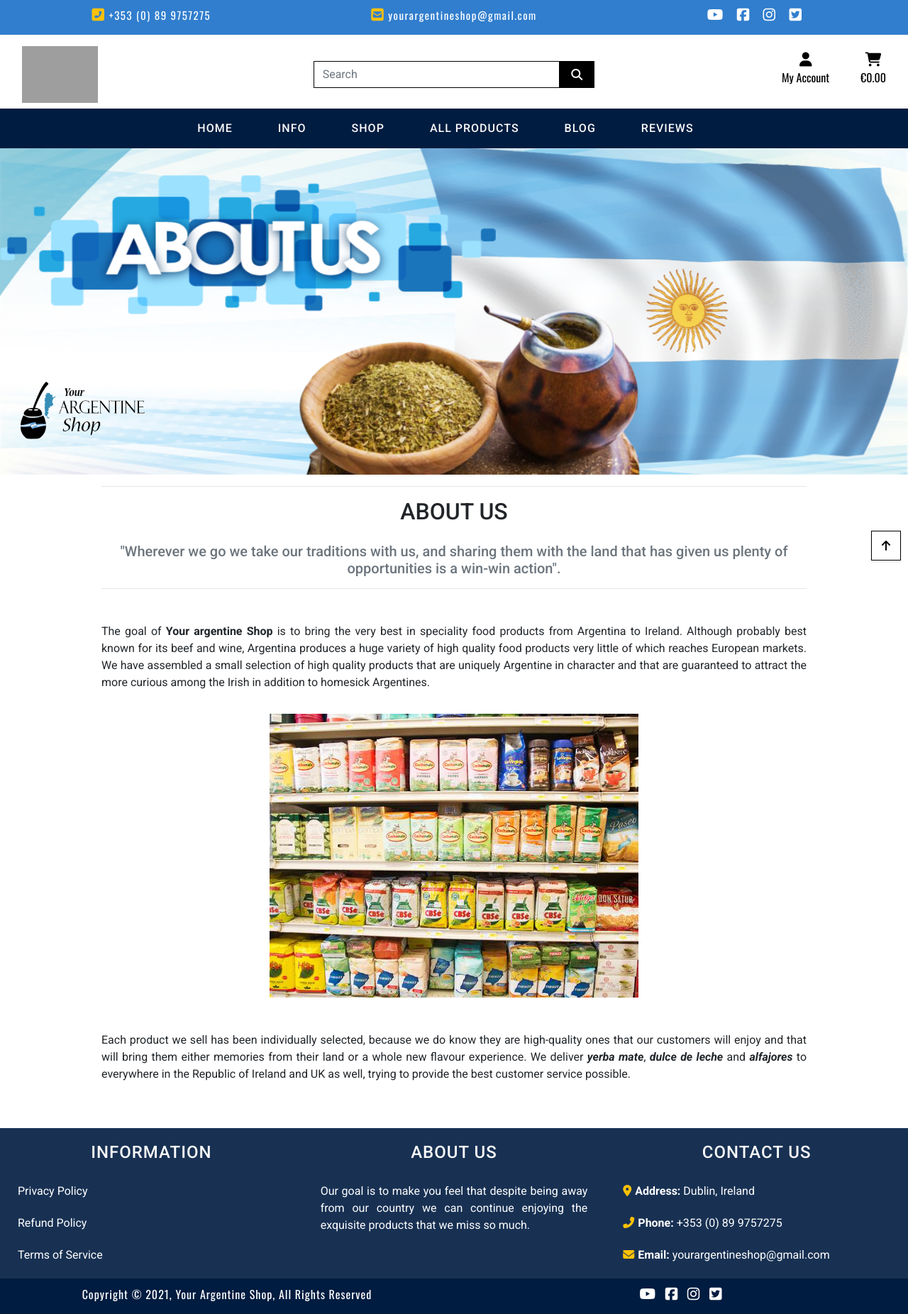
After one commit to cotebarrientos/4th-milestone-project-your-argentine-shop, a Django app: page /info/about_us/ in a window 1280 px wide. The commit adds this page. Shown: the whole page at 71% size. Run offline with Django 3.2, Linux system fonts and the light colour scheme; some libraries are stand-ins or nearby versions; grey boxes are pictures that could not be loaded.

Commit message:
Add about us template
I added the About Us page in order to give users information about
the online store, such as company vision or main goals to achieve.

```diff
--- /dev/null
+++ b/info/templates/info/about_us.html
@@ -0,0 +1,42 @@
+{% extends "base.html" %}
+{% load static %}
+
+{% block content %}
+
+    <!-- Image cover -->
+    <section class="container-fluid">
+        <div class="row">
+            <div class="col-12 pl-0 pr-0">
+                <img class="d-block w-100" alt="About Us" src="/media/about_us.jpg">
+            </div>
+        </div>
+    </section>
+
+    <section class="container mb-5">
+        <div class="row">
+            <div class="col">
+                <hr>
+                <h2 class="text-center text-uppercase mb-4">About Us</h2>
+                <h5 class="text-muted text-center">
+                    "Wherever we go we take our traditions with us, and sharing them with the land that has given us plenty of opportunities is a win-win action".
+                </h5>
+                <hr class="mb-5">
+                <p class="text-justify">
+                    The goal of <strong>Your argentine Shop</strong> is to bring the very best in speciality food products from Argentina to Ireland. Although
+                    probably best known for its beef and wine, Argentina produces a huge variety of high quality food products very little of which reaches
+                    European markets. We have assembled a small selection of high quality products that are uniquely Argentine in character and that are guaranteed
+                    to attract the more curious among the Irish in addition to homesick Argentines.
+                </p>
+                <img class="img-fluid d-block pt-3 pb-5 mx-auto my-auto" alt="Our products" src="/media/products_pic.jpg">
+                <p class="text-justify">
+                    Each product we sell has been individually selected, because we do know they are high-quality ones that our customers will enjoy and that will
+                    bring them either memories from their land or a whole new flavour experience. We deliver <strong><em>yerba mate</em></strong>,
+                    <strong><em>dulce de leche</em></strong> and <strong><em>alfajores</em></strong> to everywhere in the Republic of Ireland and UK as well,
+                    trying to provide the best customer service possible.
+                </p>
+            </div>
+        </div>
+    </section>
+
+
+{% endblock %}
--- a/info/urls.py
+++ b/info/urls.py
@@ -5,4 +5,5 @@ urlpatterns = [
     path('terms_of_service/', views.terms_of_service, name='terms_of_service'),
     path('privacy_policy/', views.privacy_policy, name='privacy_policy'),
     path('refund_policy/', views.refund_policy, name='refund_policy'),
+    path('about_us/', views.about_us, name='about_us'),
 ]
--- a/info/views.py
+++ b/info/views.py
@@ -16,3 +16,9 @@ def refund_policy (request):
     """ A view to return the refund policy of the website"""
 
     return render(request,'info/refund_policy.html')
+
+
+def about_us (request):
+    """ A view to return the About Us page"""
+
+    return render(request,'info/about_us.html')
--- a/templates/includes/main-nav.html
+++ b/templates/includes/main-nav.html
@@ -11,7 +11,7 @@
                 Info
             </a>
             <div class="dropdown-menu border-0" aria-labelledby="info-link">
-                <a href="" class="dropdown-item">About Us</a>
+                <a href="{% url 'about_us' %}" class="dropdown-item">About Us</a>
                 <a href="" class="dropdown-item">Contact</a>
                 <a href="" class="dropdown-item">Shipping</a>
             </div>
```
Also changed, not shown: media/about_us.jpg (added), media/products_pic.jpg (added).
